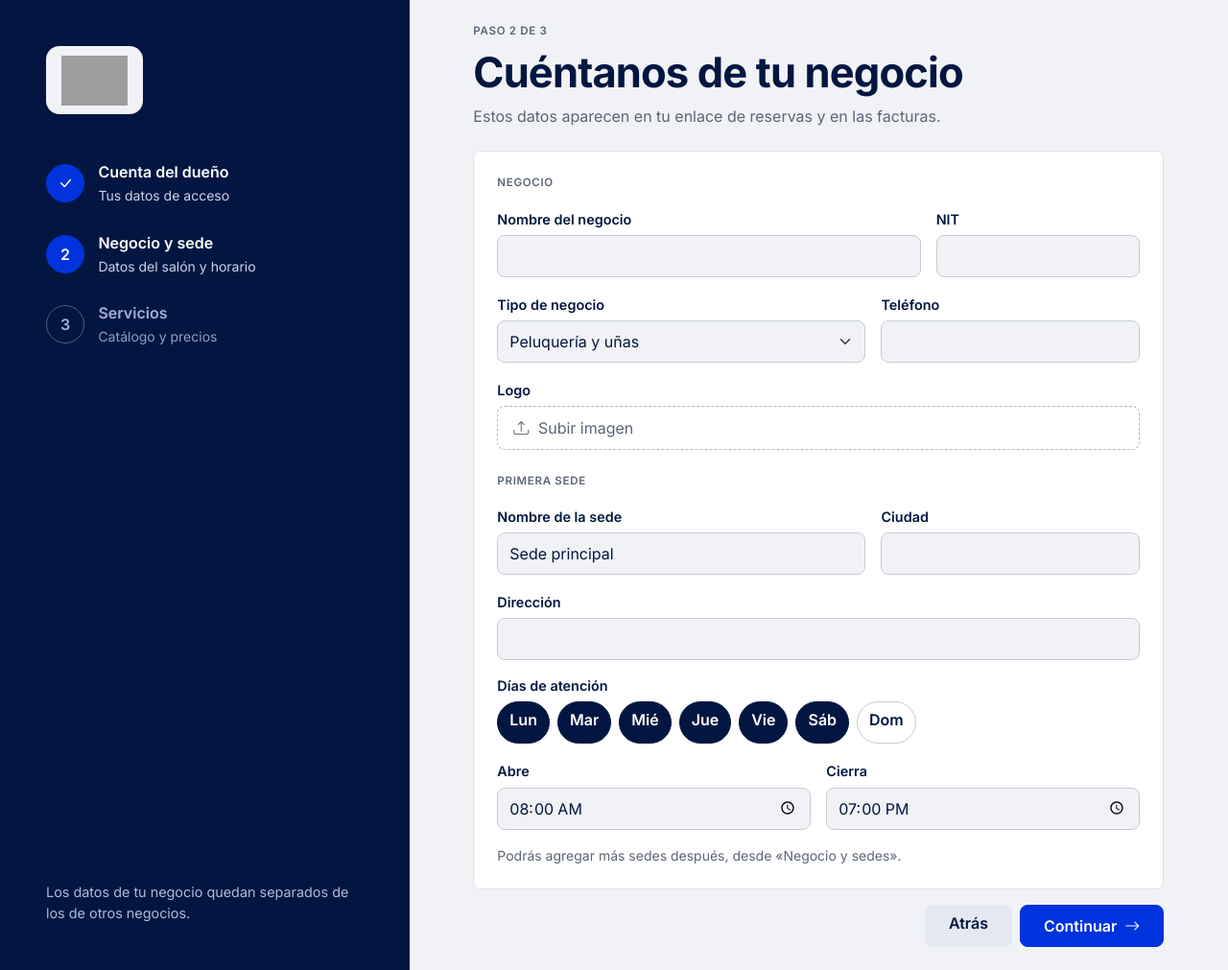
After one commit to svzapatac/Citara, a PHP site: page /registro-2.html in a window 1280 px wide. The commit adds this page. Shown: the whole page at 96% size. Run offline with PHP 8.4, Linux system fonts and the light colour scheme; grey boxes are pictures that could not be loaded.

Commit message:
feat(Citara):agregacion de registros

```diff
--- a/Front/Style.css
+++ b/Front/Style.css
@@ -89,8 +89,45 @@ hr { border-color: var(--c-linea); opacity: 1; }
              border-radius: 14px; padding: .6rem 1rem; }
 .logo-caja img { display: block; }
 
-/* ============ Pantallas de acceso (login y registro) ============ */
+/* Pantallas de acceso (login y registro) */
 .panel-marino { background: var(--c-marino); color: #fff; padding: 3rem; }
 .panel-titulo { font-size: clamp(2rem, 3vw, 2.9rem); font-weight: 700; line-height: 1.15; max-width: 420px; color: #fff; }
 .panel-texto  { color: #C9D2E6; max-width: 380px; margin-top: 1rem; }
 .form-ancho   { width: 100%; max-width: 490px; }
+
+/* Registro del dueño */
+.panel-pie     { color: #AEBBD6; font-size: .9rem; max-width: 340px; }
+.form-ancho-lg { width: 100%; max-width: 720px; }
+
+.etiqueta { font-size: .72rem; font-weight: 600; letter-spacing: .06em; text-transform: uppercase; color: var(--c-texto2); }
+
+/* Lista de pasos (panel izquierdo) */
+.paso { display: flex; align-items: center; gap: .9rem; margin-bottom: 1.6rem; color: #9FB0D0; }
+.paso strong { display: block; font-weight: 600; font-size: 1rem; }
+.paso small { color: #8EA0C4; }
+.paso-num { width: 40px; height: 40px; flex: none; border-radius: 50%;
+            display: flex; align-items: center; justify-content: center;
+            border: 1px solid rgba(255,255,255,.3); font-weight: 600; }
+.paso.activo, .paso.hecho { color: #fff; }
+.paso.activo small, .paso.hecho small { color: #C9D2E6; }
+.paso.activo .paso-num, .paso.hecho .paso-num { background: var(--c-accion); border-color: var(--c-accion); }
+
+/* Píldoras seleccionables (días de atención): marino al elegir */
+.btn-outline-dark {
+  --bs-btn-color: var(--c-marino);  --bs-btn-border-color: #C5CBD6;
+  --bs-btn-hover-bg: var(--c-suave); --bs-btn-hover-color: var(--c-marino); --bs-btn-hover-border-color: #C5CBD6;
+  --bs-btn-active-bg: var(--c-marino); --bs-btn-active-border-color: var(--c-marino); --bs-btn-active-color: #fff;
+}
+.btn-check:checked + .btn-outline-dark { background: var(--c-marino); border-color: var(--c-marino); color: #fff; }
+
+/* Subir imagen (borde punteado) */
+.subir { border: 1px dashed #AEB6C4; border-radius: 8px; min-height: 44px; padding: .6rem 1rem;
+         color: var(--c-texto2); display: flex; align-items: center; gap: .6rem; background: #fff; cursor: pointer; }
+
+/* Fila de servicio (paso 3) */
+.servicio { display: flex; align-items: center; gap: 1rem; padding: .6rem 1rem;
+            background: var(--c-suave); border-left: 4px solid var(--c-accion);
+            border-radius: 8px; margin-bottom: .6rem; }
+.servicio .nombre { font-weight: 700; flex: 1; }
+.servicio .duracion { color: var(--c-texto2); }
+.servicio .form-control { width: 130px; text-align: right; font-weight: 700; }
--- /dev/null
+++ b/Front/registro-2.html
@@ -0,0 +1,117 @@
+<!DOCTYPE html>
+<html lang="es">
+<head>
+  <meta charset="UTF-8">
+  <meta name="viewport" content="width=device-width, initial-scale=1.0">
+  <title>Tu negocio · Citara</title>
+  <link href="https://cdn.jsdelivr.net/npm/bootstrap@5.3.3/dist/css/bootstrap.min.css" rel="stylesheet">
+  <link href="https://cdn.jsdelivr.net/npm/bootstrap-icons@1.11.3/font/bootstrap-icons.min.css" rel="stylesheet">
+  <link href="https://fonts.googleapis.com/css2?family=Inter:wght@400;500;600;700&display=swap" rel="stylesheet">
+  <link href="Style.css" rel="stylesheet">
+</head>
+<body>
+
+<main class="row g-0 min-vh-100">
+
+  <aside class="col-lg-4 panel-marino d-none d-lg-flex flex-column">
+    <div class="logo-caja mb-5"><img src="../assets/citara-logo.png" alt="Citara" height="52"></div>
+
+    <div class="paso hecho"><span class="paso-num"><i class="bi bi-check-lg"></i></span><div><strong>Cuenta del dueño</strong><small>Tus datos de acceso</small></div></div>
+    <div class="paso activo"><span class="paso-num">2</span><div><strong>Negocio y sede</strong><small>Datos del salón y horario</small></div></div>
+    <div class="paso"><span class="paso-num">3</span><div><strong>Servicios</strong><small>Catálogo y precios</small></div></div>
+
+    <p class="panel-pie mt-auto mb-0">Los datos de tu negocio quedan separados de los de otros negocios.</p>
+  </aside>
+
+  <section class="col-12 col-lg-8 d-flex align-items-center justify-content-center p-4">
+    <div class="form-ancho-lg">
+      <img src="../assets/citara-logo.png" alt="Citara" height="40" class="d-lg-none mb-4">
+
+      <p class="etiqueta mb-2">Paso 2 de 3</p>
+      <h1 class="mb-2">Cuéntanos de tu negocio</h1>
+      <p class="text-secondary mb-4">Estos datos aparecen en tu enlace de reservas y en las facturas.</p>
+
+      <form action="registro-3.html">
+        <div class="card p-4">
+
+          <p class="etiqueta mb-3">Negocio</p>
+          <div class="row g-3 mb-4">
+            <div class="col-md-8">
+              <label class="form-label" for="negocio">Nombre del negocio</label>
+              <input id="negocio" class="form-control" required>
+            </div>
+            <div class="col-md-4">
+              <label class="form-label" for="nit">NIT</label>
+              <input id="nit" class="form-control">
+            </div>
+            <div class="col-md-7">
+              <label class="form-label" for="tipo">Tipo de negocio</label>
+              <select id="tipo" class="form-select">
+                <option>Peluquería y uñas</option>
+                <option>Barbería</option>
+                <option>Spa</option>
+              </select>
+            </div>
+            <div class="col-md-5">
+              <label class="form-label" for="tel">Teléfono</label>
+              <input id="tel" type="tel" class="form-control">
+            </div>
+            <div class="col-12">
+              <label class="form-label">Logo</label>
+              <label class="subir w-100"><i class="bi bi-upload"></i> Subir imagen<input type="file" accept="image/*" hidden></label>
+            </div>
+          </div>
+
+          <p class="etiqueta mb-3">Primera sede</p>
+          <div class="row g-3">
+            <div class="col-md-7">
+              <label class="form-label" for="sede">Nombre de la sede</label>
+              <input id="sede" class="form-control" value="Sede principal" required>
+            </div>
+            <div class="col-md-5">
+              <label class="form-label" for="ciudad">Ciudad</label>
+              <input id="ciudad" class="form-control" required>
+            </div>
+            <div class="col-12">
+              <label class="form-label" for="dir">Dirección</label>
+              <input id="dir" class="form-control" required>
+            </div>
+
+            <div class="col-12">
+              <label class="form-label d-block">Días de atención</label>
+              <div class="d-flex flex-wrap gap-2">
+                <input type="checkbox" class="btn-check" id="d1" checked><label class="btn btn-outline-dark rounded-pill" for="d1">Lun</label>
+                <input type="checkbox" class="btn-check" id="d2" checked><label class="btn btn-outline-dark rounded-pill" for="d2">Mar</label>
+                <input type="checkbox" class="btn-check" id="d3" checked><label class="btn btn-outline-dark rounded-pill" for="d3">Mié</label>
+                <input type="checkbox" class="btn-check" id="d4" checked><label class="btn btn-outline-dark rounded-pill" for="d4">Jue</label>
+                <input type="checkbox" class="btn-check" id="d5" checked><label class="btn btn-outline-dark rounded-pill" for="d5">Vie</label>
+                <input type="checkbox" class="btn-check" id="d6" checked><label class="btn btn-outline-dark rounded-pill" for="d6">Sáb</label>
+                <input type="checkbox" class="btn-check" id="d7"><label class="btn btn-outline-dark rounded-pill" for="d7">Dom</label>
+              </div>
+            </div>
+
+            <div class="col-md-6">
+              <label class="form-label" for="abre">Abre</label>
+              <input id="abre" type="time" class="form-control" value="08:00">
+            </div>
+            <div class="col-md-6">
+              <label class="form-label" for="cierra">Cierra</label>
+              <input id="cierra" type="time" class="form-control" value="19:00">
+            </div>
+
+            <p class="text-secondary small mb-0">Podrás agregar más sedes después, desde «Negocio y sedes».</p>
+          </div>
+        </div>
+
+        <div class="d-flex justify-content-end gap-2 mt-3">
+          <a href="registro-1.html" class="btn btn-secondary px-4">Atrás</a>
+          <button type="submit" class="btn btn-primary px-4">Continuar <i class="bi bi-arrow-right ms-1"></i></button>
+        </div>
+      </form>
+    </div>
+  </section>
+</main>
+
+<script src="https://cdn.jsdelivr.net/npm/bootstrap@5.3.3/dist/js/bootstrap.bundle.min.js"></script>
+</body>
+</html>
```
Also changed, not shown: Front/registro-1.html (added, +96 -0 lines), Front/registro-3.html (added, +67 -0 lines).
